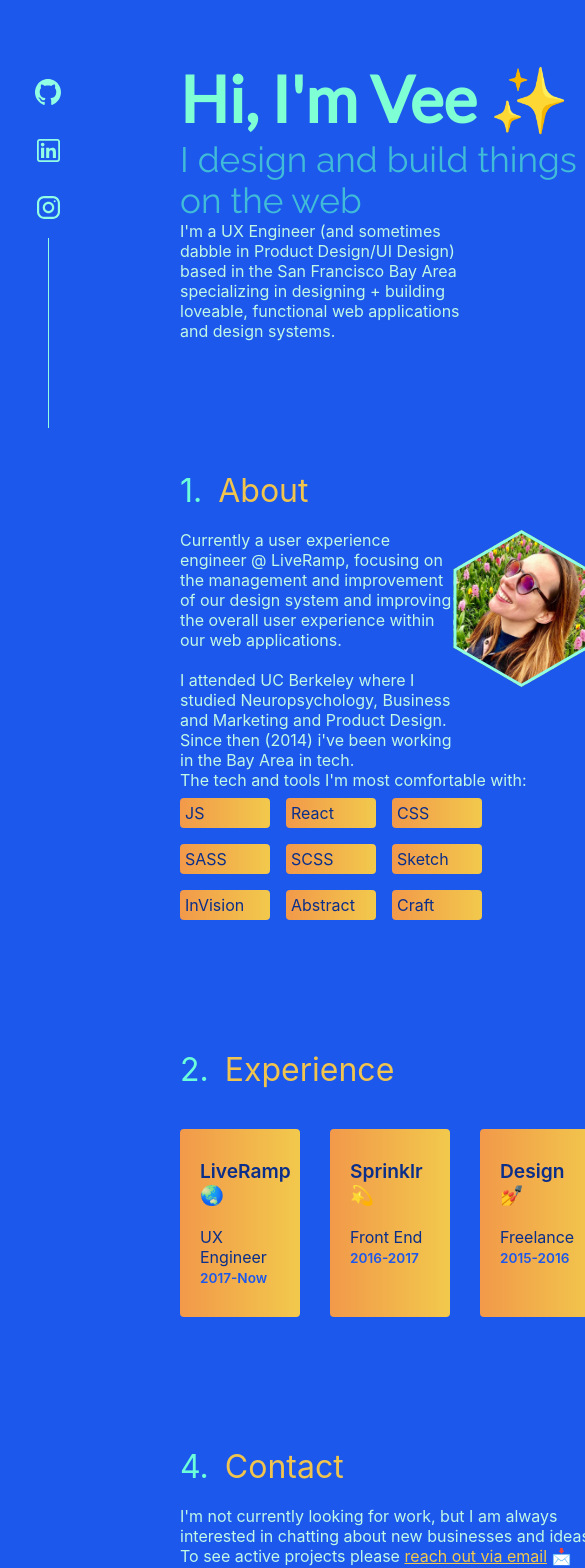
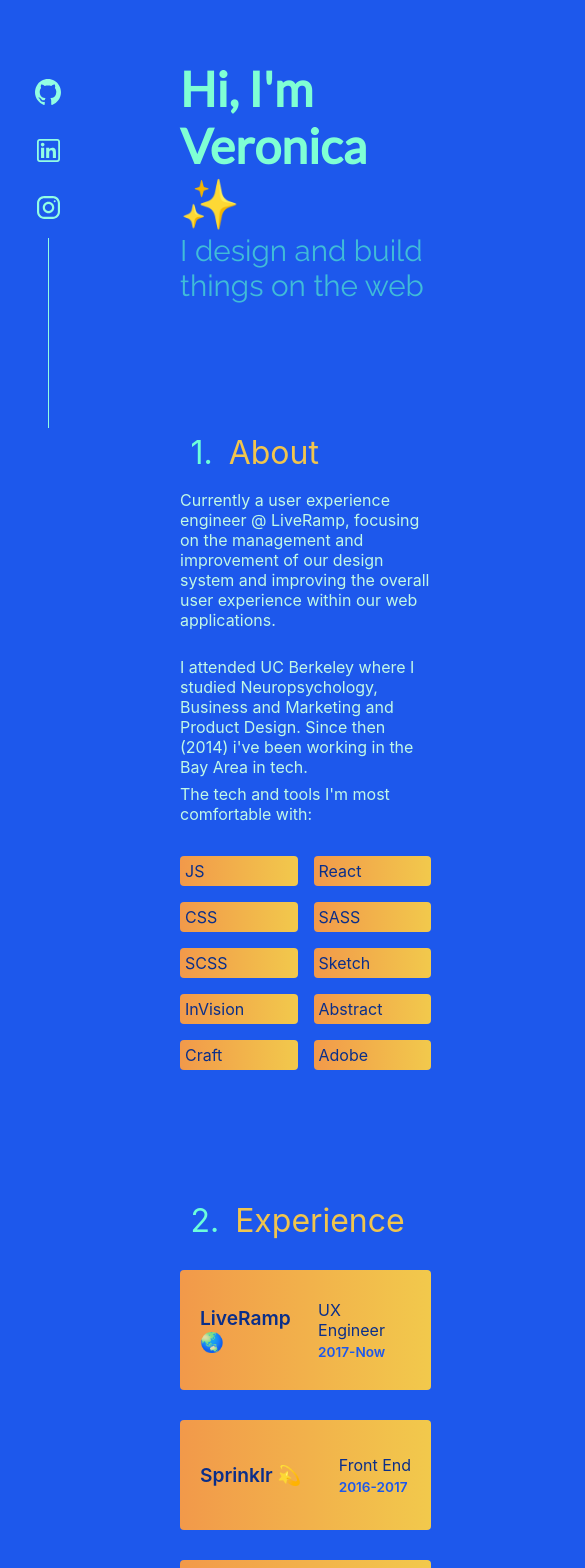
Before and after one commit to veronicaerick/personal-site-v2, a React (Create React App) app: page / in a window 390 px wide. Shown: the top 1568 px of the page, 585 px wide, since content can reach past the window. Built offline with nearby package versions, Linux system fonts and the light colour scheme.

Commit message:
styling, clor ixes, responsiveness 🖤

```diff
--- a/public/index.html
+++ b/public/index.html
@@ -31,7 +31,7 @@
       work correctly both with client-side routing and a non-root public URL.
       Learn how to configure a non-root public URL by running `npm run build`.
     -->
-    <title>React App</title>
+    <title>Veronica Erick</title>
   </head>
   <body>
     <noscript>You need to enable JavaScript to run this app.</noscript>
--- a/src/About.js
+++ b/src/About.js
@@ -13,18 +13,19 @@ function About() {
     'InVision',
     'Abstract',
     'Craft',
+    'Adobe',
   ];
   return (
     <div>
-      <div className={css.about}>
-        <section className={css.text}>
-          <div className={css.mediumText}>
+      <div className={css.mainSection}>
+        <section className={css.textSections}>
+          <div className={css.copy}>
             Currently a user experience engineer @ LiveRamp, focusing on the
             management and improvement of our design system and improving the
             overall user experience within our web applications.
           </div>
           <br />
-          <div className={css.mediumText}>
+          <div className={css.copy}>
             I attended UC Berkeley where I studied Neuropsychology, Business and
             Marketing and Product Design. Since then (2014) i've been working in
             the Bay Area in tech.
@@ -35,7 +36,7 @@ function About() {
         </section>
       </div>
       <section>
-        <div className={css.mediumText}>
+        <div className={css.copy}>
           The tech and tools I'm most comfortable with:
         </div>
         <div className={css.skills}>
--- a/src/About.module.css
+++ b/src/About.module.css
@@ -1,31 +1,29 @@
-.about {
+.mainSection {
   display: flex;
   justify-content: space-between;
   align-items: flex-start;
   padding-right: 10px;
 }
 
-.text {
+.textSections {
   width: 70%;
   max-width: 485px;
   color: #c1f9e6;
 }
 
-.mediumText {
+.copy {
   font-size: 1rem;
   color: #c1f9e6;
-}
-
-.skill {
-  color: white;
+  padding-top: 0.45rem;
 }
 
 .skills {
   display: grid;
-  grid-template-columns: repeat(3, minmax(85px, 90px));
+  grid-template-columns: repeat(auto-fit, minmax(100px, 1fr));
   margin-top: 0.5rem;
   grid-gap: 1rem;
   overflow: hidden;
+  margin-top: 2rem;
 }
 
 .chip {
@@ -33,8 +31,27 @@
   padding: 5px;
   border-radius: 4px;
   color: #0a2e8a;
+  width: auto;
 }
 
 .section {
   padding: 1rem 0;
 }
+
+@media only screen and (max-width: 900px) {
+  .photo {
+    display: none;
+  }
+
+  .mainSection {
+    padding-right: 0px;
+  }
+
+  .textSections {
+    width: 100%;
+  }
+
+  .skills {
+    justify-content: space-around;
+  }
+}
--- a/src/Divide.module.css
+++ b/src/Divide.module.css
@@ -1,12 +1,11 @@
 .divider {
   position: relative;
   display: flex;
-  -webkit-box-align: center;
   align-items: center;
   width: 100%;
   white-space: nowrap;
-  font-size: 32px;
-  margin: 10px 0px 20px;
+  font-size: 2rem;
+  margin: 0.65rem;
 }
 
 .section {
--- a/src/Experience.js
+++ b/src/Experience.js
@@ -34,8 +34,10 @@ function Experience() {
                 </a>
               </div>
               <br />
-              <div className={css.desc}>{job.desc}</div>
-              <span className={css.dates}>{job.dates}</span>
+              <div className={css.cardMeta}>
+                <span className={css.desc}>{job.desc}</span>
+                <span className={css.dates}>{job.dates}</span>
+              </div>
             </div>
           ))}
         </div>
--- a/src/Experience.module.css
+++ b/src/Experience.module.css
@@ -16,6 +16,11 @@
 
 .card:hover {
   transform: translateY(-4px);
+}
+
+.cardMeta {
+  display: flex;
+  flex-direction: column;
 }
 
 .dates {
@@ -39,3 +44,15 @@
 .desc {
   font-size: 1rem;
 }
+
+@media only screen and (max-width: 900px) {
+  .grid {
+    grid-template-columns: auto;
+  }
+
+  .card {
+    display: flex;
+    justify-content: space-between;
+    align-items: center;
+  }
+}
--- a/src/Hero.js
+++ b/src/Hero.js
@@ -6,16 +6,15 @@ function Hero() {
   return (
     <div className={css.hero}>
       <section>
-        <div className={css.largeText}>
-          Hi, I'm Vee <Emoji symbol="✨" label="star" />
+        <div className={css.header}>
+          Hi, I'm Veronica <Emoji symbol="✨" label="star" />
         </div>
-
-        <div className={css.smallText}>
+        <div className={css.subHeader}>
           I design and build things on the web
         </div>
       </section>
       <section>
-        <div className={css.smallestText}>
+        <div className={css.supportText}>
           I'm a UX Engineer (and sometimes dabble in Product Design/UI Design)
           based in the San Francisco Bay Area specializing in designing +
           building loveable, functional web applications and design systems.
--- a/src/Hero.module.css
+++ b/src/Hero.module.css
@@ -2,12 +2,12 @@
   background-color: #1d58ec;
   height: 100%;
   display: flex;
-  justify-content: space-between;
+  justify-content: space-evenly;
   flex-direction: column;
   min-height: 230px;
 }
 
-.largeText {
+.header {
   font-size: 4rem;
   font-family: 'Lato';
   color: #7fffd4;
@@ -15,13 +15,28 @@
   font-weight: 700;
 }
 
-.smallText {
+.subHeader {
   color: #40bcd8;
   font-size: 2.2rem;
   font-family: 'Raleway', sans-serif;
 }
 
-.smallestText {
+.supportText {
+  width: 70%;
   color: #c1f9e6;
-  width: 69%;
 }
+
+@media only screen and (max-width: 900px) {
+  .header {
+    font-size: 3rem;
+  }
+
+  .subHeader {
+    font-size: 1.85rem;
+  }
+
+  .supportText {
+    width: 100%;
+    display: none;
+  }
+}
```
Also changed, not shown: public/manifest.json, 1 other file (tests, documents, lock files or other folders).
